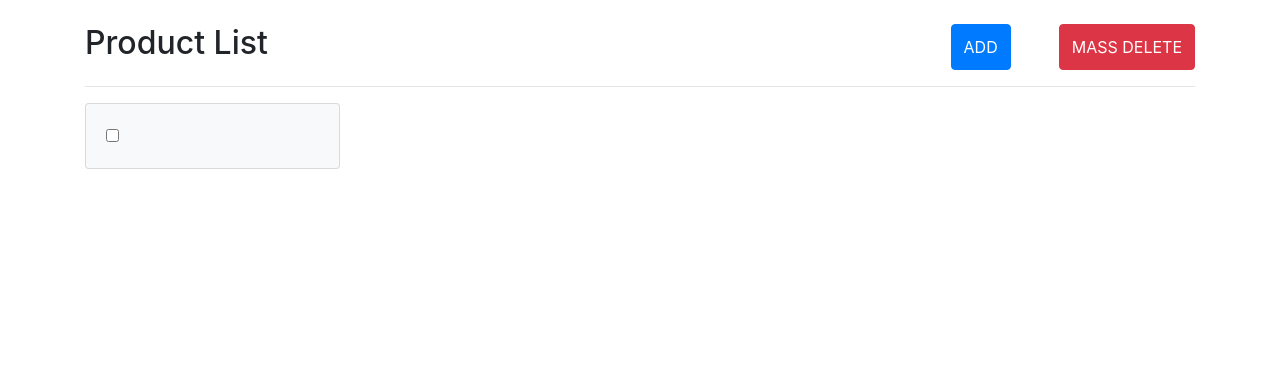
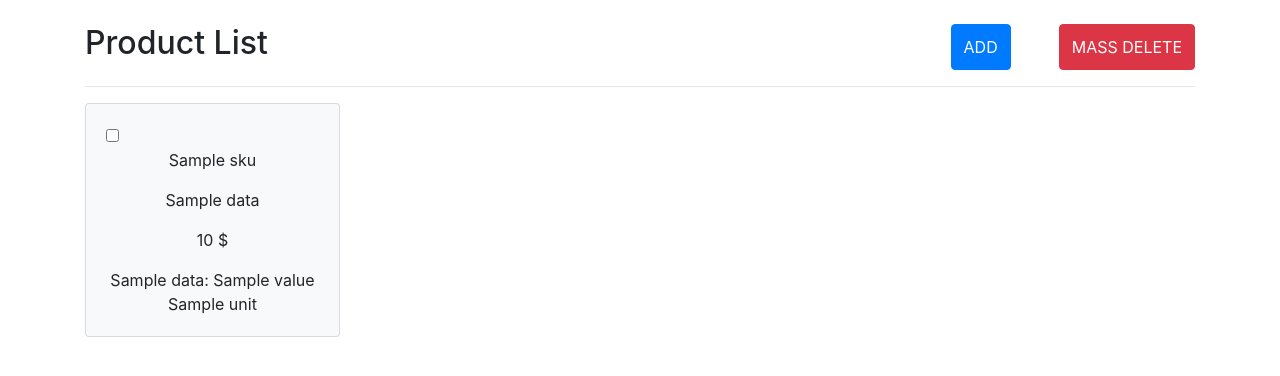
Before and after one commit to ravihidayat/junior-coding-test, a PHP site: the page made by app/views/home/index.php in a window 1280 px wide. Shown: the top 376 px of the page. Run offline with PHP 8.4, Linux system fonts and the light colour scheme; the template is opened without the code that fills it: most values are stand-ins (such as "Sample title", 1, 10 or a date in 2020); some libraries are stand-ins or nearby versions.

Commit message:
Modify getAllProducts method

```diff
--- a/app/controllers/Home.php
+++ b/app/controllers/Home.php
@@ -22,7 +22,7 @@ class Home extends Controller
             }
         }
 
-        $this->view('home/index');
+        $this->view('home/index', $this->model("Book")->getAllProducts());
         $this->view('layouts/footer');
         // echo "Failed";
         // var_dump($_POST);
--- a/app/models/Product.php
+++ b/app/models/Product.php
@@ -19,7 +19,9 @@ abstract class Product
 
     public function getAllProducts()
     {
-        $this->db->query("SELECT * FROM product");
+        $this->db->query("SELECT * FROM ((product
+                            INNER JOIN attribute_type ON product.type_id = attribute_type.attribute_type_id)
+                            INNER JOIN product_value ON product.sku = product_value.sku)");
         return $this->db->getResultSet();
     }
 
--- a/app/views/home/index.php
+++ b/app/views/home/index.php
@@ -36,13 +36,19 @@ use MyApp\config\Constants as Config;
     <section id="body">
         <div class="container">
             <div class="row">
-                <div class="col-md-3">
-                    <div class="card bg-light mb-5 card-custom">
-                        <div class="card-body">
-                            <input type="checkbox" class="delete-checkbox checkbox-custom">
+                <?php foreach ($data as $product) : ?>
+                    <div class="col-md-3">
+                        <div class="card bg-light mb-5 card-custom">
+                            <div class="card-body">
+                                <input type="checkbox" value="<?= $product->sku ?>" class="delete-checkbox checkbox-custom">
+                                <p class="card-text text-center"><?= $product->sku ?></p>
+                                <p class="card-text text-center"><?= $product->product_name ?></p>
+                                <p class="card-text text-center"><?= $product->price ?> $</p>
+                                <p class="card-text text-center"><?= $product->attribute_type_name ?>: <?= $product->value ?> <?= $product->unit ?></p>
+                            </div>
                         </div>
                     </div>
-                </div>
+                <?php endforeach; ?>
             </div>
         </div>
     </section>
```
